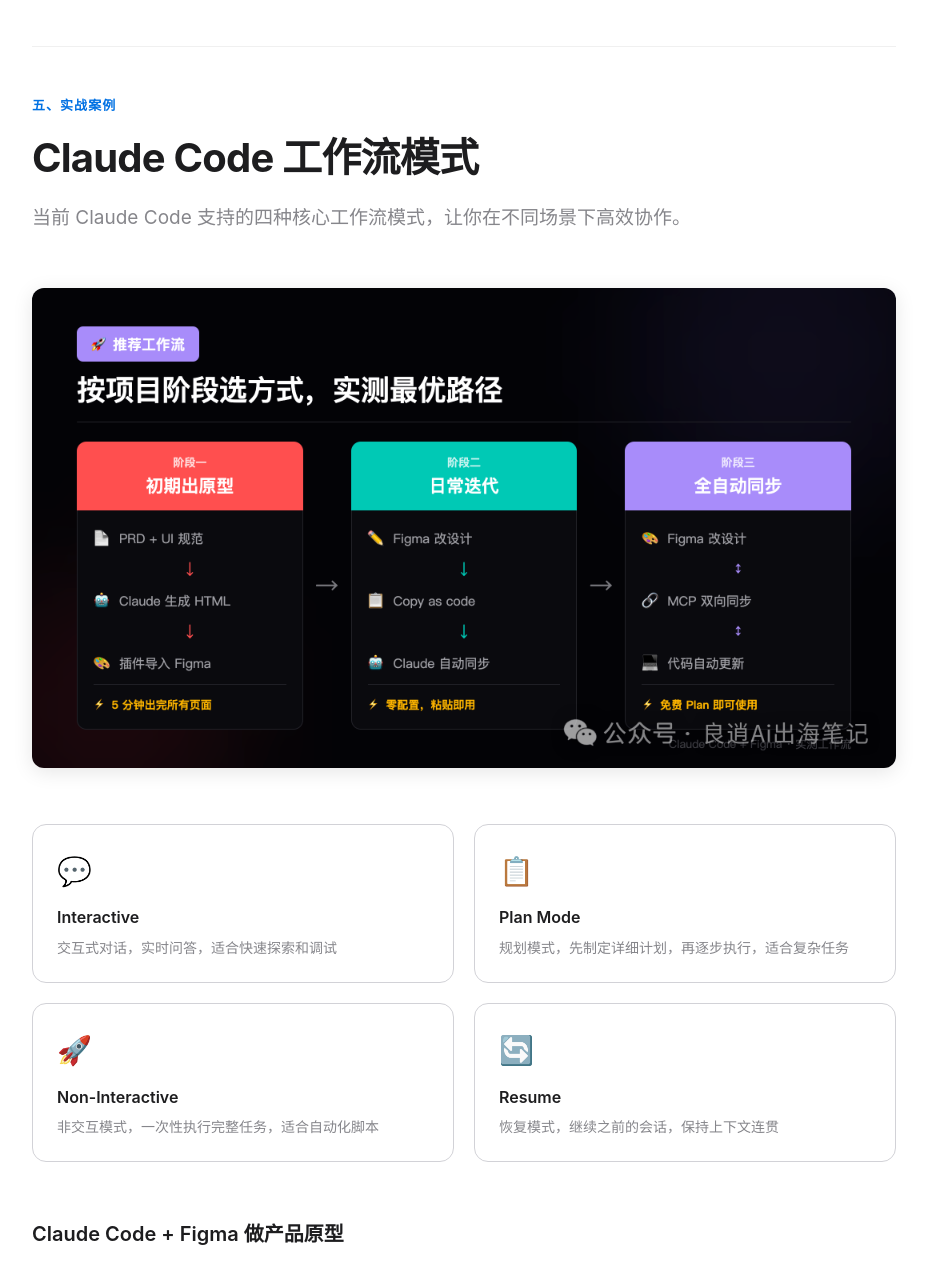
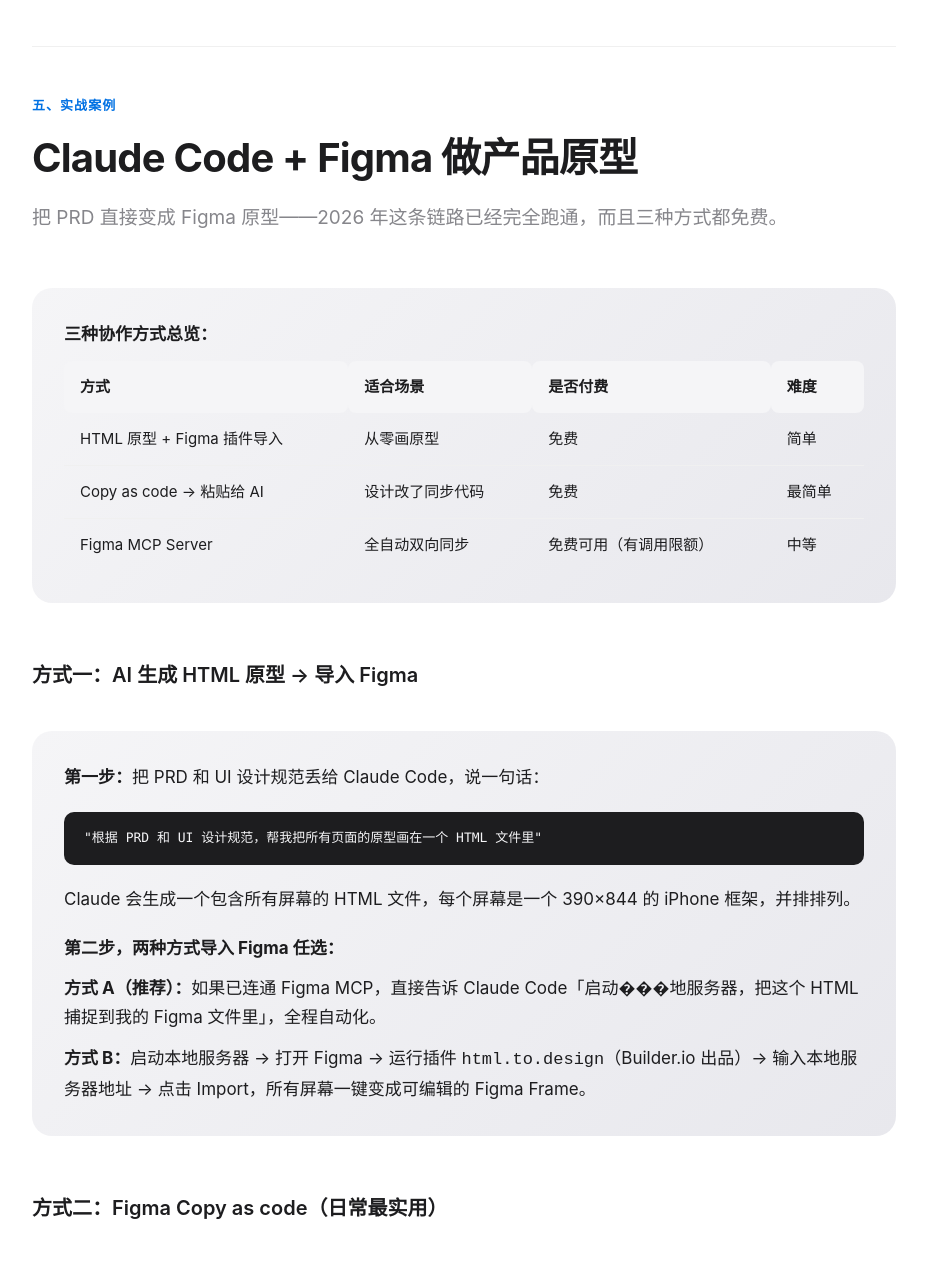
Before and after one commit to s26233792-lab/youtu-kecheng, a plain HTML site: page index.html in a window 1280 px wide. Shown: the part 7600-8861 px from the top of the page, without its empty margins (176-1103 px from the left). Drawn offline with Linux system fonts and the light colour scheme.

Commit message:
revert: 移除工作流模式图片和内容

```diff
--- a/index.html
+++ b/index.html
@@ -523,38 +523,7 @@
         <!-- 实战案例 -->
         <section class="slide" id="figma">
             <div class="section-num">五、实战案例</div>
-            <h2 class="section-title">Claude Code 工作流模式</h2>
-
-            <p class="section-subtitle">当前 Claude Code 支持的四种核心工作流模式，让你在不同场景下高效协作。</p>
-
-            <div style="text-align: center; margin: 24px 0;">
-                <img src="images/workflow.png" alt="Claude Code 工作流模式" style="max-width: 100%; height: auto; border-radius: 12px; box-shadow: 0 4px 20px rgba(0,0,0,0.1);">
-            </div>
-
-            <div class="features-grid">
-                <div class="feature-card">
-                    <div class="feature-icon">💬</div>
-                    <div class="feature-title">Interactive</div>
-                    <div class="feature-desc">交互式对话，实时问答，适合快速探索和调试</div>
-                </div>
-                <div class="feature-card">
-                    <div class="feature-icon">📋</div>
-                    <div class="feature-title">Plan Mode</div>
-                    <div class="feature-desc">规划模式，先制定详细计划，再逐步执行，适合复杂任务</div>
-                </div>
-                <div class="feature-card">
-                    <div class="feature-icon">🚀</div>
-                    <div class="feature-title">Non-Interactive</div>
-                    <div class="feature-desc">非交互模式，一次性执行完整任务，适合自动化脚本</div>
-                </div>
-                <div class="feature-card">
-                    <div class="feature-icon">🔄</div>
-                    <div class="feature-title">Resume</div>
-                    <div class="feature-desc">恢复模式，继续之前的会话，保持上下文连贯</div>
-                </div>
-            </div>
-
-            <h3 style="font-size: 20px; font-weight: 600; margin: 32px 0 16px;">Claude Code + Figma 做产品原型</h3>
+            <h2 class="section-title">Claude Code + Figma 做产品原型</h2>
 
             <p class="section-subtitle">把 PRD 直接变成 Figma 原型——2026 年这条链路已经完全跑通，而且三种方式都免费。</p>
 
```
Also changed, not shown: images/workflow.png (deleted).
